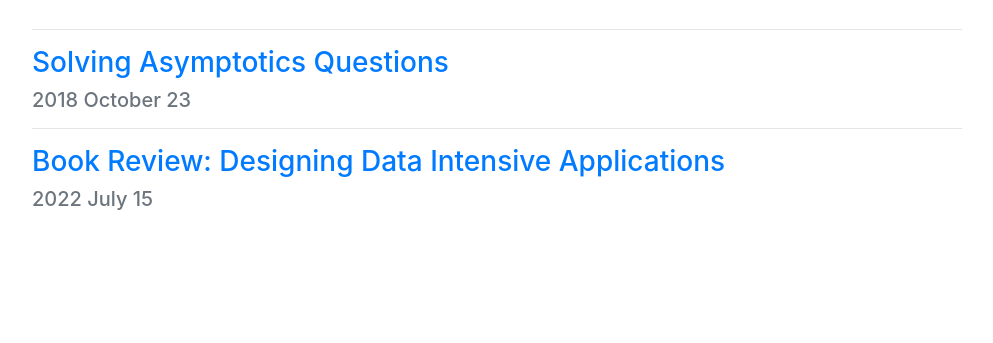
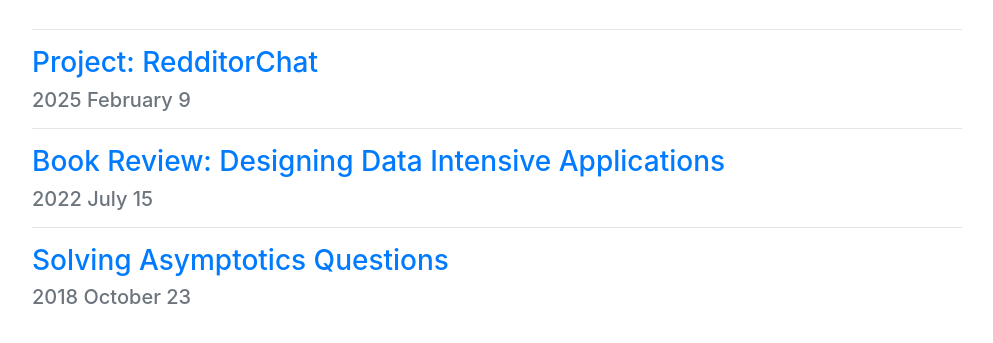
Before and after one commit to NTitterton/personalwebsite, a plain HTML site: page blog.html in a window 1280 px wide. Shown: the part 49-392 px from the top of the page, without its empty margins (143-1136 px from the left). Drawn offline with nearby package versions, Linux system fonts and the light colour scheme.

Commit message:
update blog too

```diff
--- a/blog.html
+++ b/blog.html
@@ -33,11 +33,14 @@
       <div class="row justify-content-center mt-3">
         <div class="col-9">
           <hr>
-          <h3><a href="./asymptotics.html">Solving Asymptotics Questions</a></h3>
-          <h5 class="text-muted">2018 October 23</h5>
+          <h3><a href="./ddia.html">Project: RedditorChat</a></h3>
+          <h5 class="text-muted">2025 February 9</h5>
           <hr>
           <h3><a href="./ddia.html">Book Review: Designing Data Intensive Applications</a></h3>
           <h5 class="text-muted">2022 July 15</h5>
+          <hr>
+          <h3><a href="./asymptotics.html">Solving Asymptotics Questions</a></h3>
+          <h5 class="text-muted">2018 October 23</h5>
         </div>
       </div>
     </div>
```
